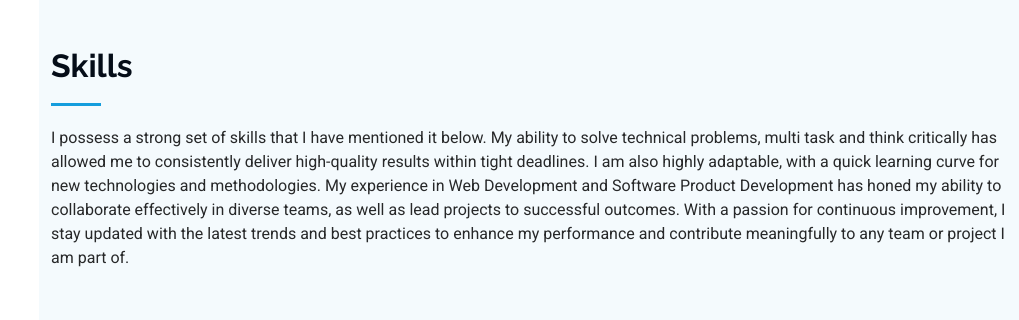
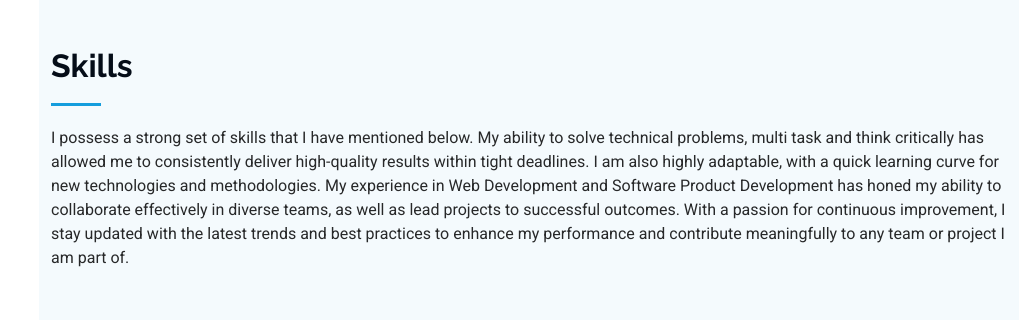
Before and after one commit to Ehteshamkhan786/Ehteshamkhanportfolio, a plain HTML site: page index.html in a window 1280 px wide. Shown: the part 1580-1900 px from the top of the page, without its empty margins (261-1280 px from the left). Drawn offline with Linux system fonts and the light colour scheme.

Commit message:
Update index.html

```diff
--- a/index.html
+++ b/index.html
@@ -148,7 +148,7 @@
       <!-- Section Title -->
       <div class="container section-title" data-aos="fade-up">
         <h2>Skills</h2>
-        <p>I possess a strong set of skills that I have mentioned it below. My ability to solve technical problems, multi task and think critically has allowed me to consistently deliver high-quality results within tight deadlines. I am also highly adaptable, with a quick learning curve for new technologies and methodologies. My experience in Web Development and Software Product Development has honed my ability to collaborate effectively in diverse teams, as well as lead projects to successful outcomes. With a passion for continuous improvement, I stay updated with the latest trends and best practices to enhance my performance and contribute meaningfully to any team or project I am part of.</p>
+        <p>I possess a strong set of skills that I have mentioned below. My ability to solve technical problems, multi task and think critically has allowed me to consistently deliver high-quality results within tight deadlines. I am also highly adaptable, with a quick learning curve for new technologies and methodologies. My experience in Web Development and Software Product Development has honed my ability to collaborate effectively in diverse teams, as well as lead projects to successful outcomes. With a passion for continuous improvement, I stay updated with the latest trends and best practices to enhance my performance and contribute meaningfully to any team or project I am part of.</p>
       </div><!-- End Section Title -->
 
       <div class="container" data-aos="fade-up" data-aos-delay="100">
```
